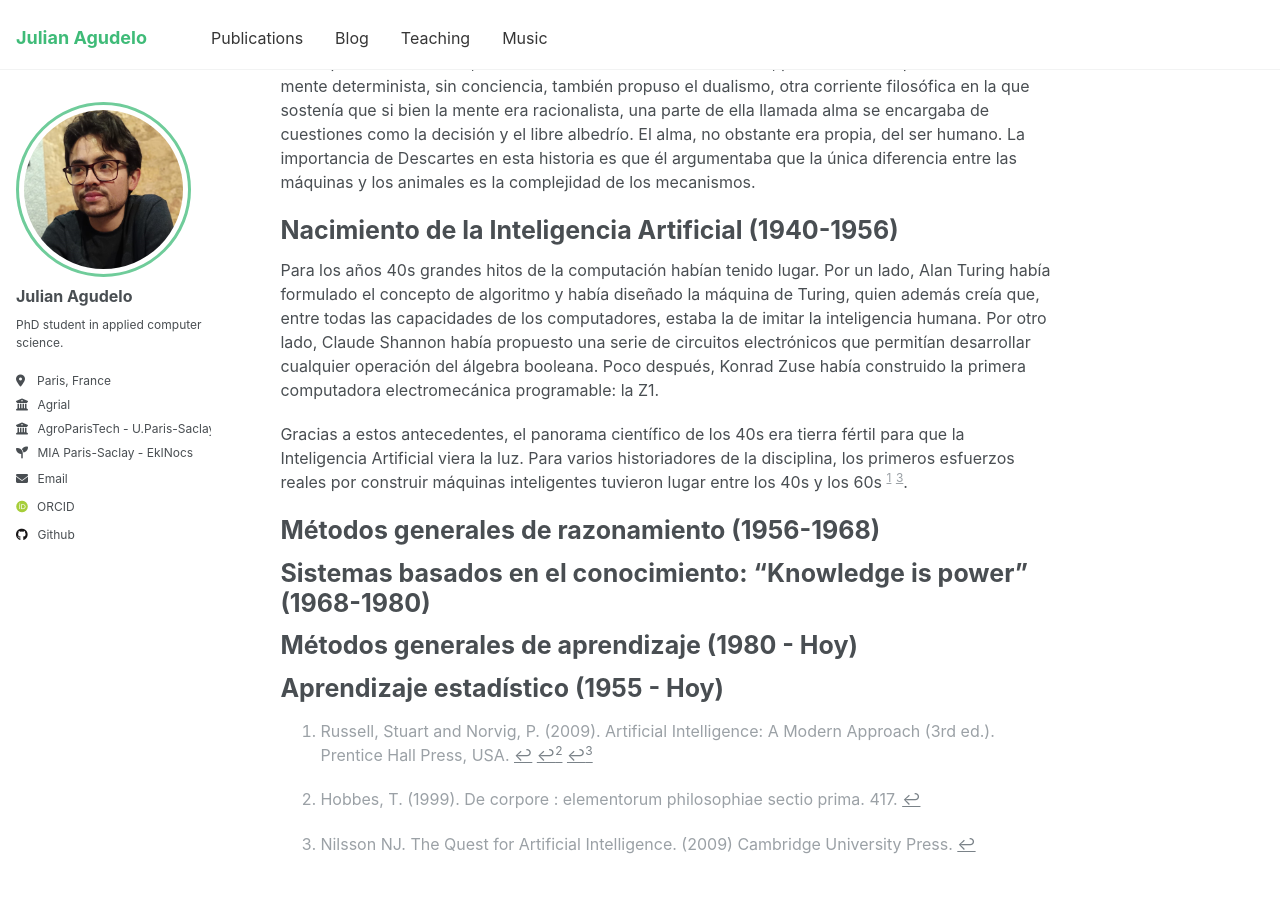
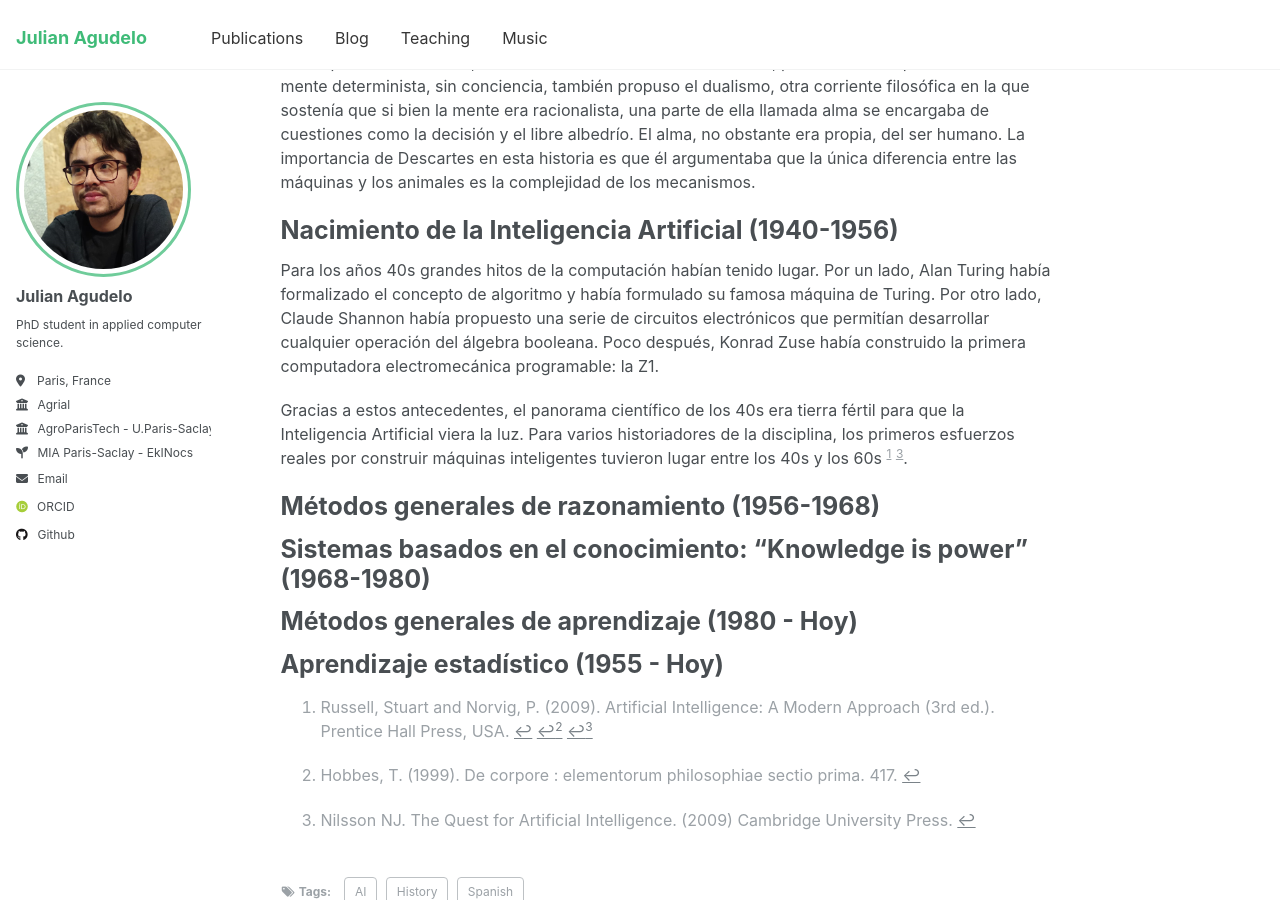
Before and after one commit to JulAgu/JulAgu.github.io, a Jekyll site: the page built from _posts/2025-05-15-IA-History.md, in a window 1280 px wide and 900 px high, scrolled down 1329 px. Built offline with Jekyll 4.4.1, drawn with Linux system fonts in a browser that asks for light colours; some web fonts are replaced.

Commit message:
Changes in the IA history blog

```diff
--- a/_posts/2025-05-15-IA-History.md
+++ b/_posts/2025-05-15-IA-History.md
@@ -37,7 +37,7 @@ Una cosa es decir que la mente funciona, al menos en parte, según reglas lógic
 
 Nacimiento de la Inteligencia Artificial (1940-1956)
 ======
-Para los años 40s grandes hitos de la computación habían tenido lugar. Por un lado, Alan Turing había formulado el concepto de algoritmo y había diseñado la máquina de Turing, quien además creía que, entre todas las capacidades de los computadores, estaba la de imitar la inteligencia humana. Por otro lado, Claude Shannon había propuesto una serie de circuitos electrónicos que permitían desarrollar cualquier operación del álgebra booleana. Poco después, Konrad Zuse había construido la primera computadora electromecánica programable: la Z1.
+Para los años 40s grandes hitos de la computación habían tenido lugar. Por un lado, Alan Turing había formalizado el concepto de algoritmo y había formulado su famosa máquina de Turing. Por otro lado, Claude Shannon había propuesto una serie de circuitos electrónicos que permitían desarrollar cualquier operación del álgebra booleana. Poco después, Konrad Zuse había construido la primera computadora electromecánica programable: la Z1.
 <!---
 #TODO: Links for the TM and for the Z1 ?
 --->
```
